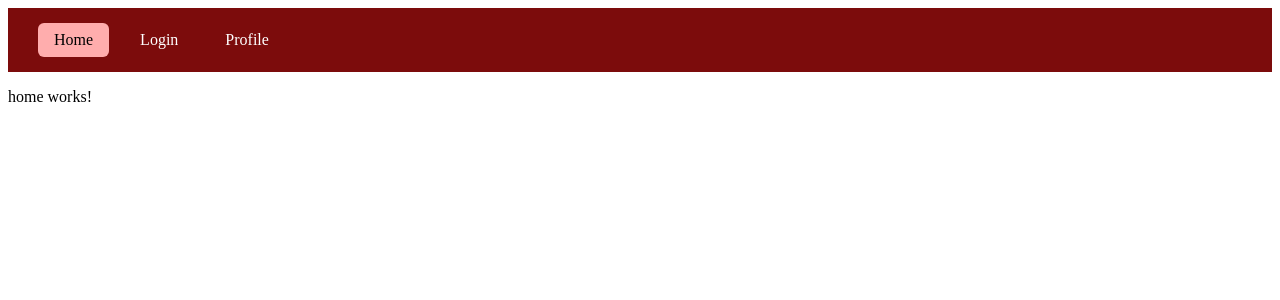
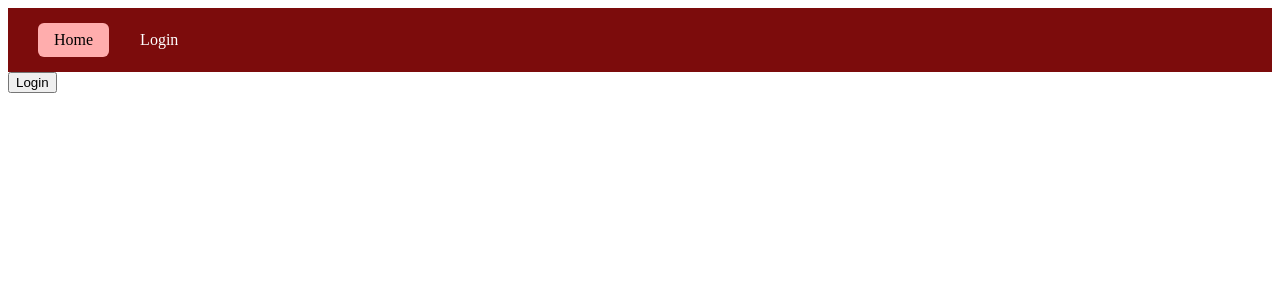
Before and after one commit to shainapathania/employee-management-app-angular, an Angular app: page / in a window 1280 px wide. Shown: the top 300 px of the page. Built offline with nearby package versions, Linux system fonts and the light colour scheme.

Commit message:
homepage under process

```diff
--- a/src/app/components/navbar/navbar.html
+++ b/src/app/components/navbar/navbar.html
@@ -9,8 +9,9 @@
   @if (!auth.isLoggedIn()) {
     <a routerLink="/login" routerLinkActive="active">Login</a>
   }
-  <a routerLink="/profile" routerLinkActive="active">Profile</a>
+
   @if (auth.isLoggedIn()) {
+    <a routerLink="/profile" routerLinkActive="active">Profile</a>
     <a routerLink="/dashboard" routerLinkActive="active">Dashboard</a>
     <a routerLink="/employees" routerLinkActive="active">Employees</a>
     <button (click)="logout()">Logout</button>
--- a/src/app/pages/home/home.html
+++ b/src/app/pages/home/home.html
@@ -1 +1,3 @@
-<p>home works!</p>
+<div>
+  <button>Login</button>
+</div>
```
